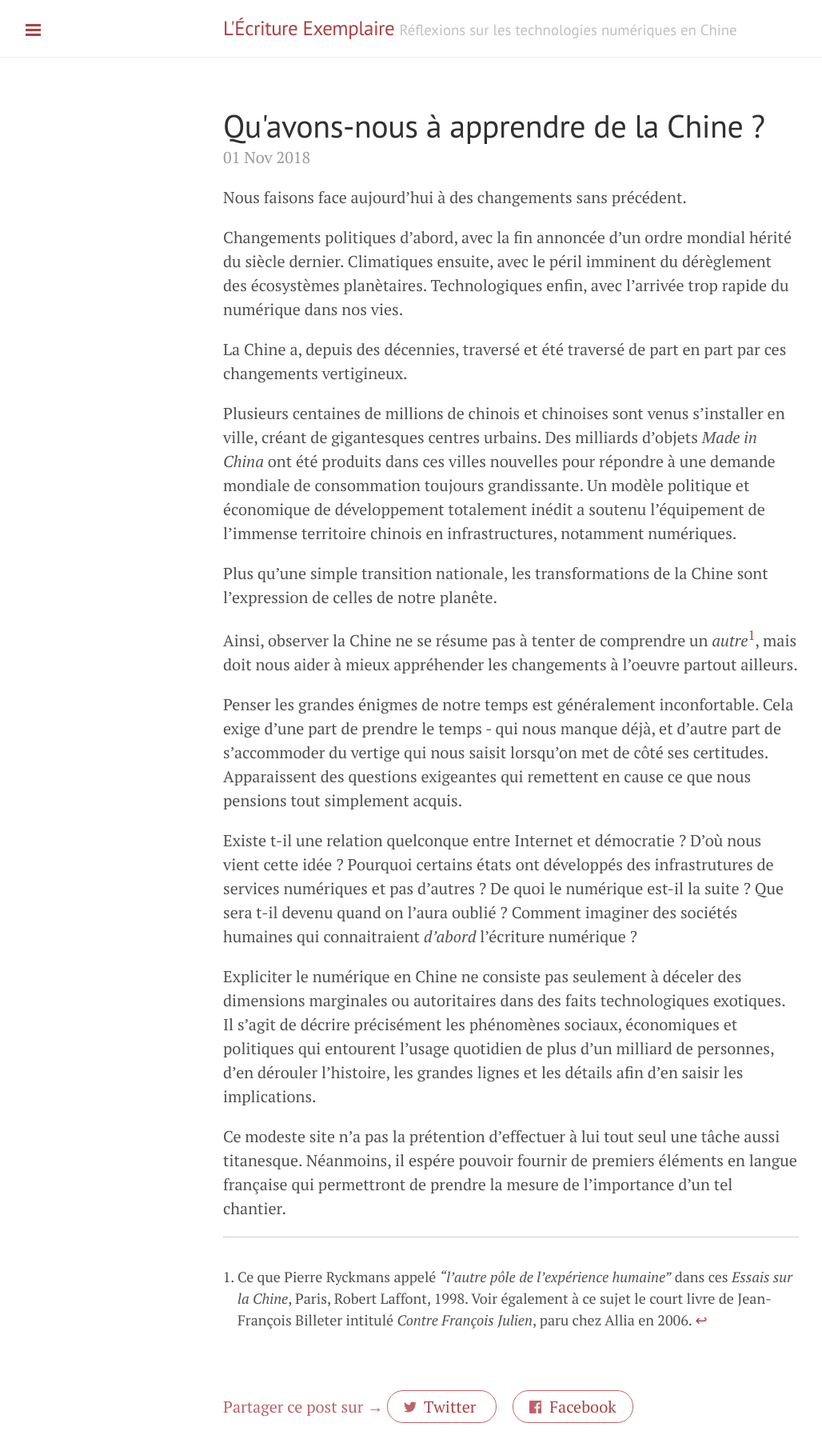
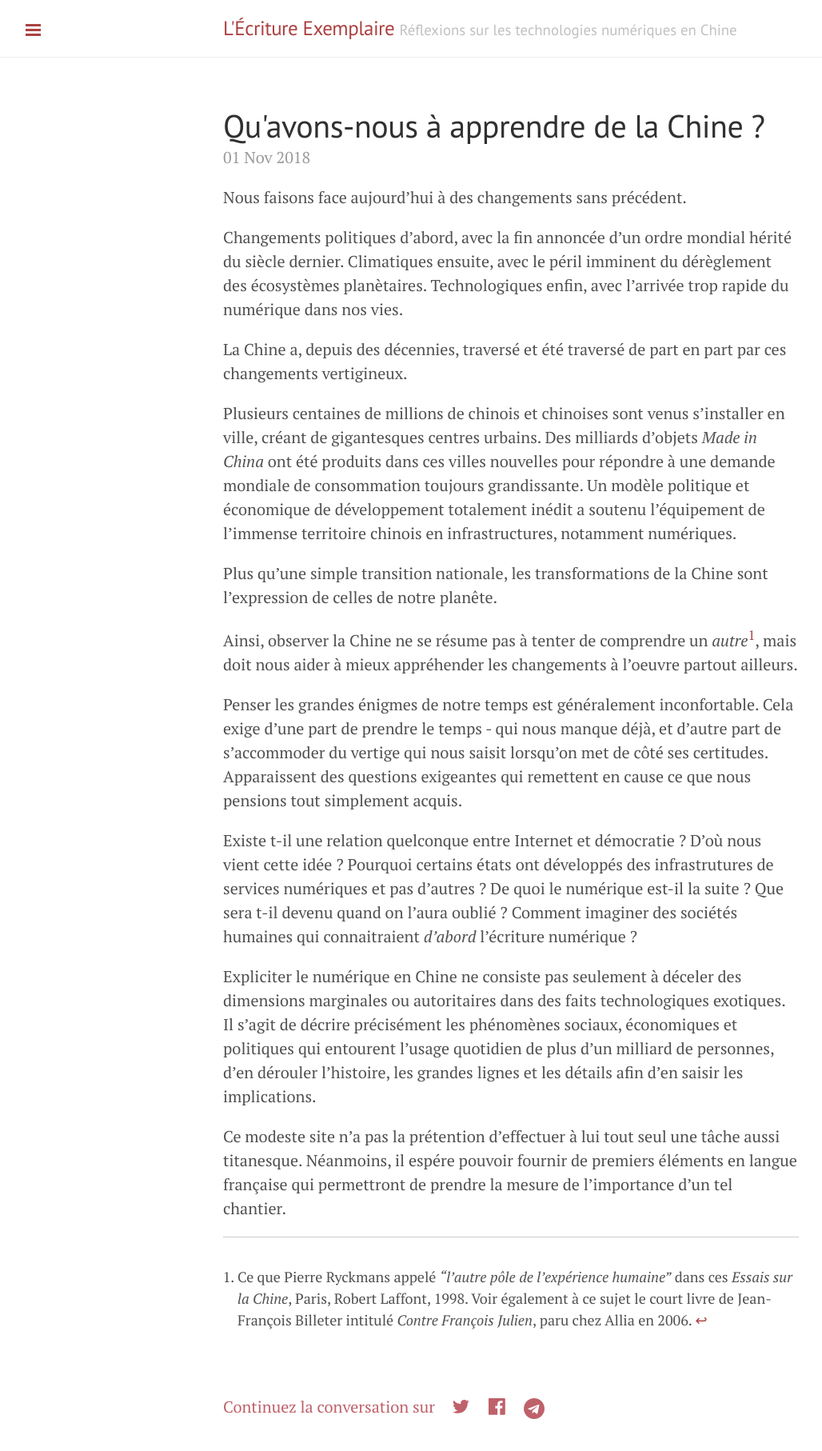
Before and after one commit to clemsos/ecriture.exemplaire.cc, a Jekyll site: the page built from _posts/2018-11-01-pourquoi.md, in a window 1280 px wide. Shown: the whole page at 80% size, without its empty margins (1-1029 px from the left). Built offline with Jekyll 4.4.1, drawn with Linux system fonts in a browser that asks for light colours; comment, search, counter and statistics services are not loaded.

Commit message:
better post sharing + telegram in footer

```diff
--- a/_includes/share.html
+++ b/_includes/share.html
@@ -1,16 +1,22 @@
 <div class="share-page">
-    Partager ce post sur &rarr;
-
+  <ul>
+    <li>Continuez la conversation sur </li>
+    <li>
       <a href="https://twitter.com/intent/tweet?text={{ page.title }}&url={{ site.url }}{{ page.url }}&via={{ site.twitter_username }}&related={{ site.twitter_username }}" rel="nofollow" target="_blank" title="Share on Twitter">
         <svg class="svg-icon"><use xlink:href="{{ '/public/img/minima-social-icons.svg#twitter' | relative_url }}"></use></svg>
-      Twitter
       </a>
-
-
+    </li>
+    <li>
       <a href="https://facebook.com/sharer.php?u={{ site.url }}{{ page.url }}" rel="nofollow" target="_blank" title="Share on Facebook">
         <svg class="svg-icon"><use xlink:href="{{ '/public/img/minima-social-icons.svg#facebook' | relative_url }}"></use>
         </svg>
-      Facebook
       </a>
-
+    </li>
+    <li>
+      <a href="https://t.me/{{ site.telegram_username| cgi_escape | escape }}" target="_blank" title="Groupe Telegram">
+        <svg class="svg-icon"><use xlink:href="{{ '/public/img/minima-social-icons.svg#telegram' | relative_url }}"></use>
+        </svg>
+      </a>
+    </li>
+  </ul>
 </div>
--- a/public/css/style.css
+++ b/public/css/style.css
@@ -35,6 +35,7 @@ h2, h3 {
 
 .social-media-list li{
   display: inline;
+  margin-right: .3em;
 }
 
 .social-media-list a:hover {
@@ -47,7 +48,7 @@ h2, h3 {
     height: 20px;
     /* display: inline-block; */
     fill: white;
-    padding-right: 5px;
+    /* padding-right: 5px; */
     vertical-align: middle;
 }
 
@@ -59,23 +60,30 @@ h2, h3 {
   margin-bottom: 2em;
   color: #bf616a;
 }
-.share-page a {
-  border : 1px solid #bf616a;
-  border-radius: 1em;
-  padding: .3em 1em;
-  margin-right: 1em
+
+.share-page ul {
+  list-style: none;
+  padding: 0;
+}
+
+.share-page ul li{
+  display: inline;
+  margin-right: 1em;
+}
+
+.share-page ul li:first {
+  padding-right: 2em;
 }
 
 .share-page .svg-icon {
-  fill : #bf616a
+  fill : #bf616a;
+  transform: scale(1.3);
 }
 
 .share-page a:hover {
   text-decoration: none;
-  background-color: #bf616a;
-  color: white;
 }
 
 .share-page a:hover .svg-icon {
-  fill : white
+  fill : #973D46;
 }
```
Lines whose indentation alone changed are shown as unchanged.
